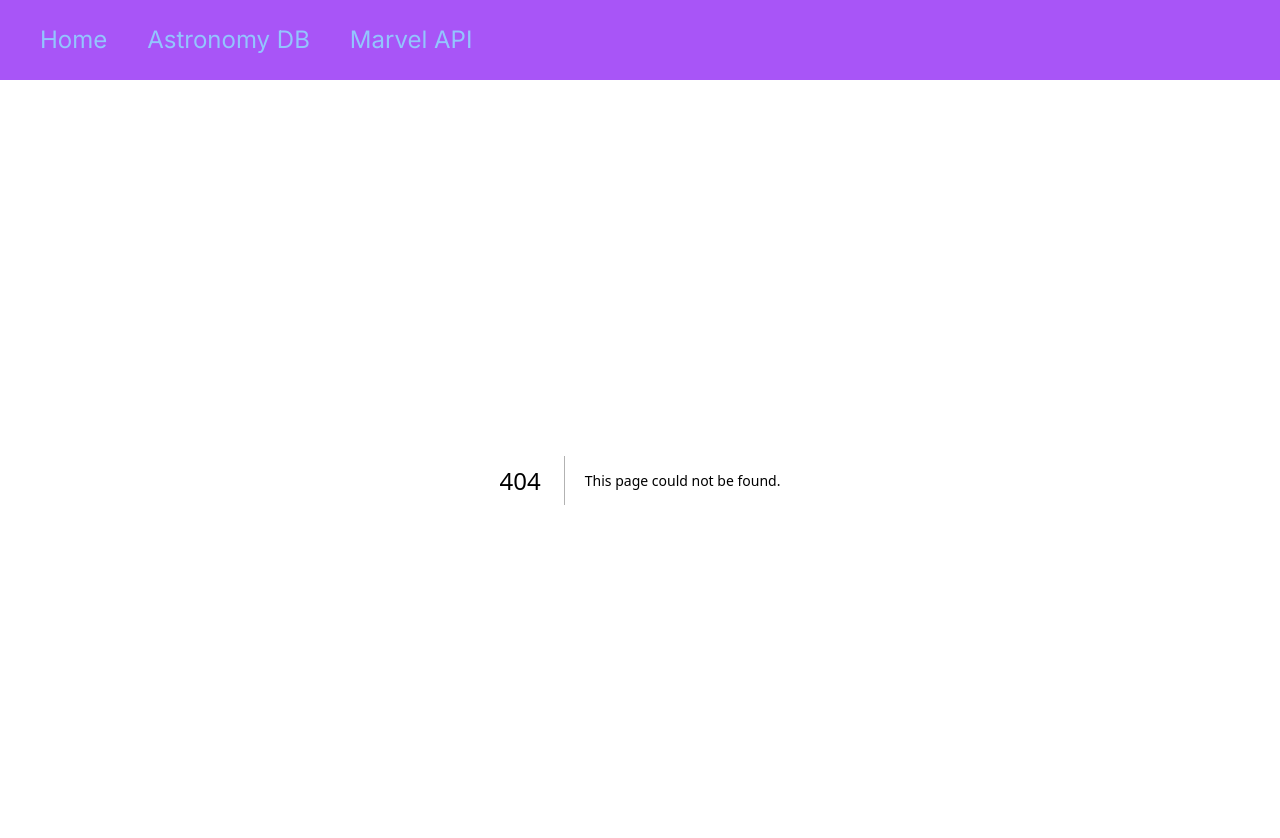
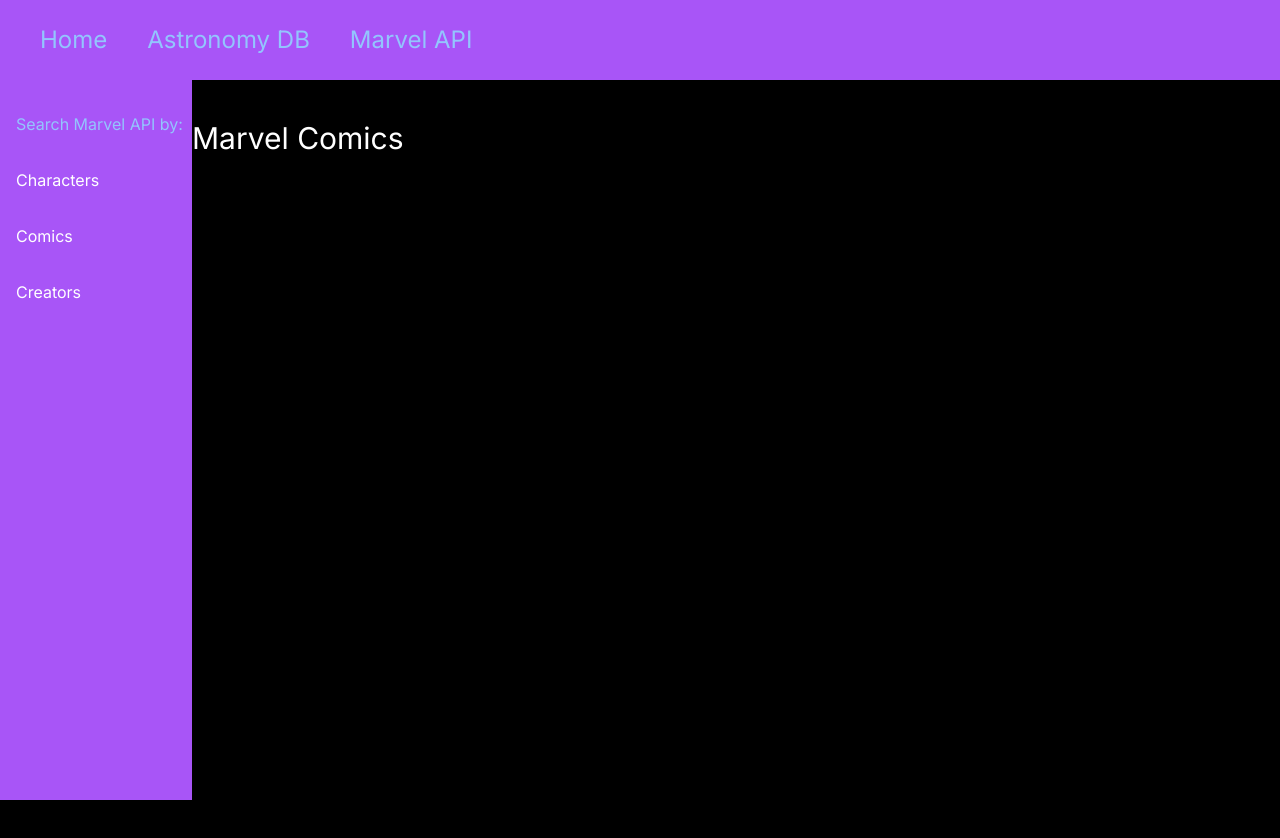
Before and after one commit to CelestialCoyote/next-portfolio, a Next.js app: page /marvel/comics in a window 1280 px wide. Before the commit this address had no page. Shown: the top 838 px of the page. After the commit the page ends 800 px from the top, so only its background shows below. Built offline with nearby package versions, Linux system fonts and the light colour scheme.

Commit message:
removed unnecessary pacakages and cleaned up some directories

```diff
--- a/package.json
+++ b/package.json
@@ -10,12 +10,10 @@
   },
   "dependencies": {
     "autoprefixer": "10.4.15",
-    "axios": "^1.4.0",
     "crypto-js": "^4.1.1",
     "eslint": "8.47.0",
     "eslint-config-next": "13.4.16",
     "mongodb": "^5.7.0",
-    "mongoose": "^7.4.3",
     "next": "13.4.16",
     "postcss": "8.4.28",
     "react": "18.2.0",
--- a/src/app/components/CharacterCard/CharacterCard.styled.js
+++ /dev/null
@@ -1,58 +0,0 @@
-import styled from "styled-components";
-
-
-export const StyledCharacterCard = styled.div`
-    background-color: gray;
-    border: 2px solid red;
-    border-radius: 0.5em;
-    display: flex;
-    flex-direction: row;
-    margin: 0.5rem;
-    width: 30.0rem;
-
-    .characterCard_image {
-        border-radius: 0.5rem;
-        height: 16.0rem;
-        margin: 0.5rem;
-        width: 16.0rem;
-    }
-
-    .characterCard_container {
-        background-color: gray;
-        border-radius: 0.5rem;
-        display: flex;
-        flex: 1;
-        flex-direction: column;
-        justify-content:space-between;
-        margin: 0.5rem;
-        padding: 0.25rem
-    }
-
-    .characterCard_info {
-        color: white;
-        display: flex;
-        flex-direction: column;
-    }
-
-    .characterCard_text {
-        color: black;
-    }
-
-    .characterCard_actions {
-        display: flex;
-        flex-direction: column;
-        justify-content: end;
-        margin-top: 2.0rem;
-    }
-
-    .characterCard_button {
-        background-color: pink;
-        border: 2px solid red;
-        border-radius: 0.5rem;
-        color: black;
-        font-weight: bold;
-        height: 2.0rem;
-        margin: 0.5em 0.25rem;
-    }
-
-`
--- a/src/app/components/CharacterDetails/CharacterDetails.js
+++ b/src/app/components/CharacterDetails/CharacterDetails.js
@@ -1,7 +1,7 @@
 "use client";
 
 import React, { useEffect, useState } from 'react';
-import axios from 'axios';
+//import axios from 'axios';
 import generateMarvelAuthentication from '@/utils/generateMarvelAuthentication';
 //import { StyledCharacterDetails } from './CharacterDetails.styled';
 import ComicCard from '../ComicCard/ComicCard';
@@ -20,7 +20,7 @@
             const url = `${BASE_MARVEL_URL}/characters/${character.id}/comics?${marvelAuth}`;
 
             try {
-                let comicsData = await axios.get(url);
+                //let comicsData = await axios.get(url);
                 setComicsData(comicsData.data.data.results);
             } catch (error) {
                 console.log(error.message);
--- a/src/app/components/SideNav.jsx
+++ b/src/app/components/SideNav.jsx
@@ -4,13 +4,19 @@
 export default function SideNav({ navigation }) {
 
 	return (
-		<div className="bg-black w-40 pt-8 h-[calc(100vh-5rem)]">
+		<div className="h-[calc(100vh-5rem)] bg-purple-500 w-48 pt-8 pl-4">
+			<label
+				className="text-blue-300"
+			>
+				Search Marvel API by:
+			</label>
+
 			{navigation.map((item) => (
 				<Link
 					key={item.name}
 					href={item.href}
 				>
-					<div className="">
+					<div className="mt-8">
 						{item.name}
 					</div>
 				</Link>
--- a/src/app/marvel/characters/layout.js
+++ /dev/null
@@ -1,15 +0,0 @@
-export default function MarvelCharactersLayout({ children }) {
-
-	return (
-		<div className="flex flex-col h-[calc(100vh-5rem)] border-red-400 border-2">
-			<div className="flex justify-center h-20 sticky top-20 z-40">
-				<div className="flex justify-center items-center bg-purple-500 w-full mt-6 mb-6">
-					<label className="text-2xl">Search Bar Here</label>
-				</div>
-			</div>
-			<div className="overflow-y-auto no-scrollbar border-yellow-400 border-2 mb-6">
-				{children}
-			</div>
-		</div>
-	);
-};
--- /dev/null
+++ b/src/app/marvel/characters/layout.jsx
@@ -0,0 +1,12 @@
+export default function MarvelCharactersLayout({ children }) {
+
+	return (
+		<div className="flex flex-col h-[calc(100vh-5rem)]">
+			<div className="flex justify-center items-center h-20 sticky top-20 z-40 bg-purple-500 w-full mt-6 mb-6">
+				<label className="text-2xl">Search Bar Here</label>
+			</div>
+
+			{children}
+		</div>
+	);
+};
--- a/src/app/marvel/characters/page.js
+++ b/src/app/marvel/characters/page.jsx
@@ -1,4 +1,4 @@
-import CharacterCard from "@/app/components/CharacterCard/CharacterCard";
+import CharacterCard from "@/app/components/CharacterCard";
 import CharacterDetails from "@/app/components/CharacterDetails/CharacterDetails";
 import generateMarvelAuthentication from "@/utils/generateMarvelAuthentication";
 
@@ -36,7 +36,7 @@
 
 	return (
 
-		<div className="flex flex-wrap justify-center gap-8 border-2">
+		<div className="flex flex-wrap justify-center gap-8 overflow-y-auto no-scrollbar mb-6">
 
 			{characters.map(character =>
 				<CharacterCard
--- a/src/app/marvel/artists/page.js
+++ b/src/app/marvel/comics/page.jsx
@@ -1,7 +1,7 @@
-export default function Artists() {
+export default function Comics() {
 	return (
 		<div className="text-3xl text-center mt-10">
-			Marvel Artists
+			Marvel Comics
 		</div>
 	);
 };
--- /dev/null
+++ b/src/app/marvel/creators/page.jsx
@@ -0,0 +1,7 @@
+export default function Creators() {
+	return (
+		<div className="text-3xl text-center mt-10">
+			Marvel Creators
+		</div>
+	);
+};
--- a/src/app/marvel/layout.js
+++ b/src/app/marvel/layout.js
@@ -10,20 +10,25 @@
 export default function MarvelAPILayout({ children }) {
 	const navigation = [
 		{
-			name: "Artists",
-			href: "/marvel/artists",
+			name: "Characters",
+			href: "/marvel/characters",
 			//icon: UserIcon
 		},
 		{
-			name: "Characters",
-			href: "/marvel/characters",
+			name: "Comics",
+			href: "/marvel/comics",
 			//icon: UsersIcon
+		},
+		{
+			name: "Creators",
+			href: "/marvel/creators",
+			//icon: UserIcon
 		},
 	];
 
 
 	return (
-		<div className="flex pl-4 pr-4">
+		<div className="flex">
 			<div className="self-start sticky top-20">
 				<SideNav navigation={navigation} />
 			</div>
```
Also changed, not shown: src/app/components/CharacterCard.jsx (renamed from src/app/components/CharacterCard/CharacterCard.js), 1 other file (tests, documents, lock files or other folders).
